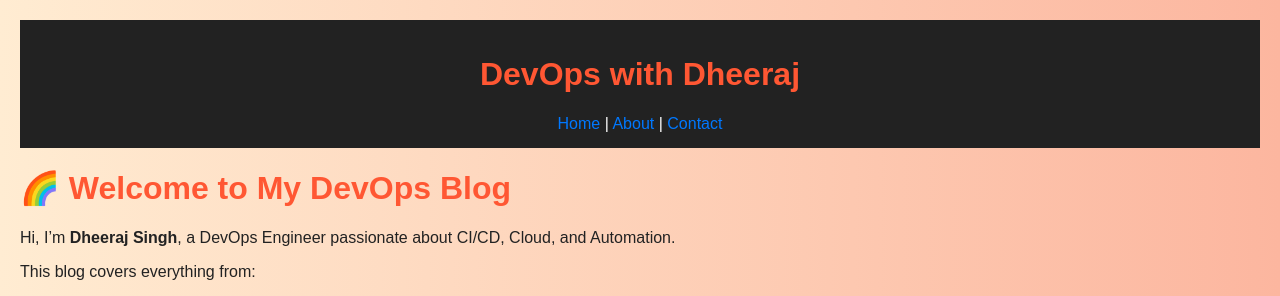
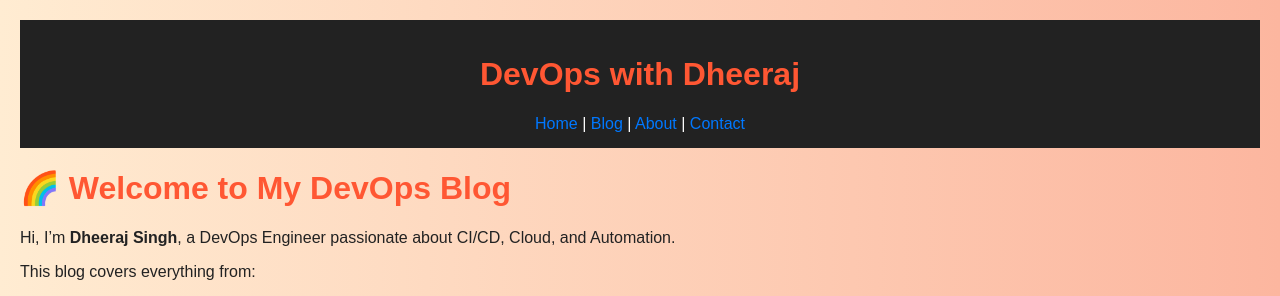
Before and after one commit to DevOpsWithDheeraj/devops-blog, a Jekyll site: the page built from index.md, in a window 1280 px wide. Shown: the top 296 px of the page. Built offline with Jekyll 4.4.1, drawn with Linux system fonts in a browser that asks for light colours.

Commit message:
Update default.html

```diff
--- a/_layouts/default.html
+++ b/_layouts/default.html
@@ -10,6 +10,7 @@
     <h1>{{ site.title }}</h1>
     <nav>
       <a href="{{ '/' | relative_url }}">Home</a> |
+      <a href="{{ '/blog' | relative_url }}">Blog</a> |
       <a href="{{ '/about' | relative_url }}">About</a> |
       <a href="{{ '/contact' | relative_url }}">Contact</a>
     </nav>
```
